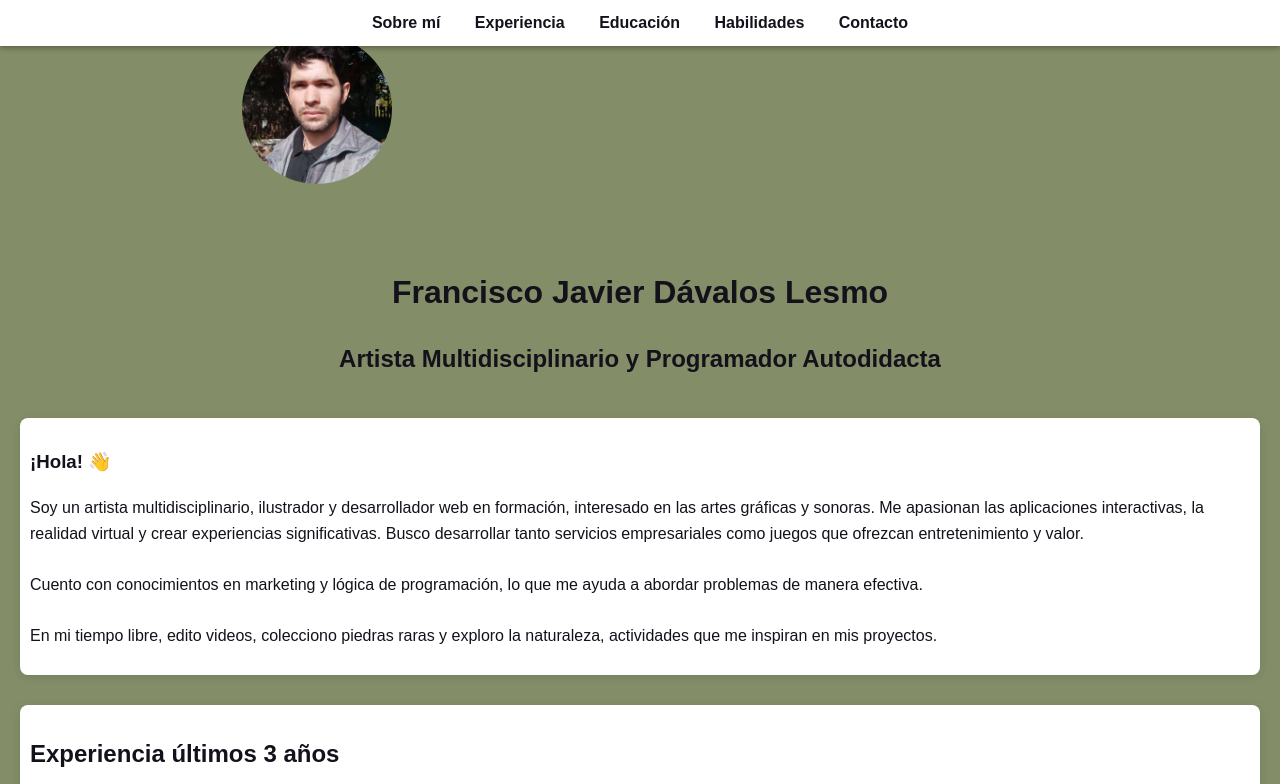
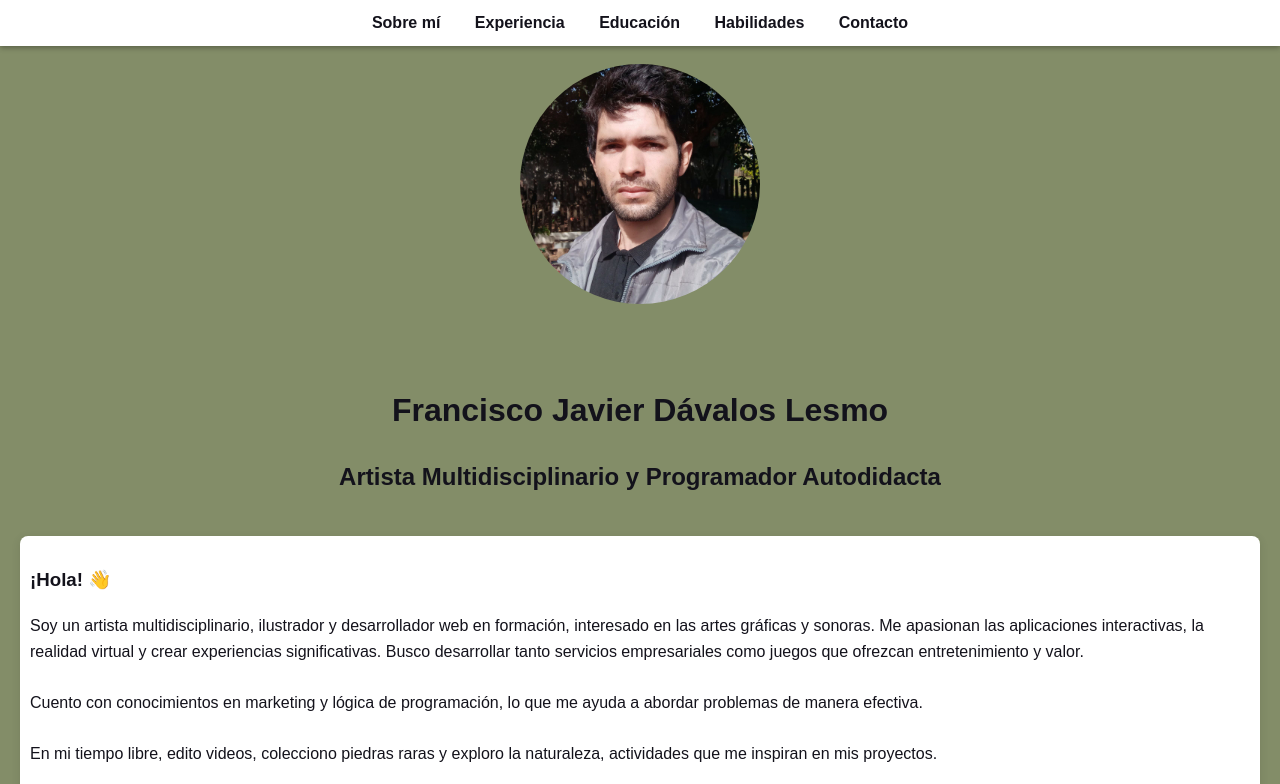
Before and after one commit to franciscoJ4vier/semana2_curriculum_vitae_html_css, a plain HTML site: page index.html in a window 1280 px wide. Shown: the top 784 px of the page. Drawn offline with Linux system fonts and the light colour scheme.

Commit message:
Update styles.css

```diff
--- a/styles.css
+++ b/styles.css
@@ -12,7 +12,7 @@ body {
     max-width: 800px; /* Máximo ancho */
     margin: 0 auto; /* Centramos el contenido */
     padding-top: 70px; /* Espacio para el menú fijo */
-    text-align: justify; /* Justificamos el texto */
+    text-align: center;
     padding: 2rem;
 }
 
@@ -154,11 +154,11 @@ footer {
     img {
         width: 100px; /* Ajustar el tamaño de las imágenes */
     }
-    #foto {
+}
+#foto {
   width: 15rem;
   border: 0.5rem solid var(--bordeimg);
   border-radius: 50%;
   left: 50px;
   margin-top: 2rem;
 }
-}
```
